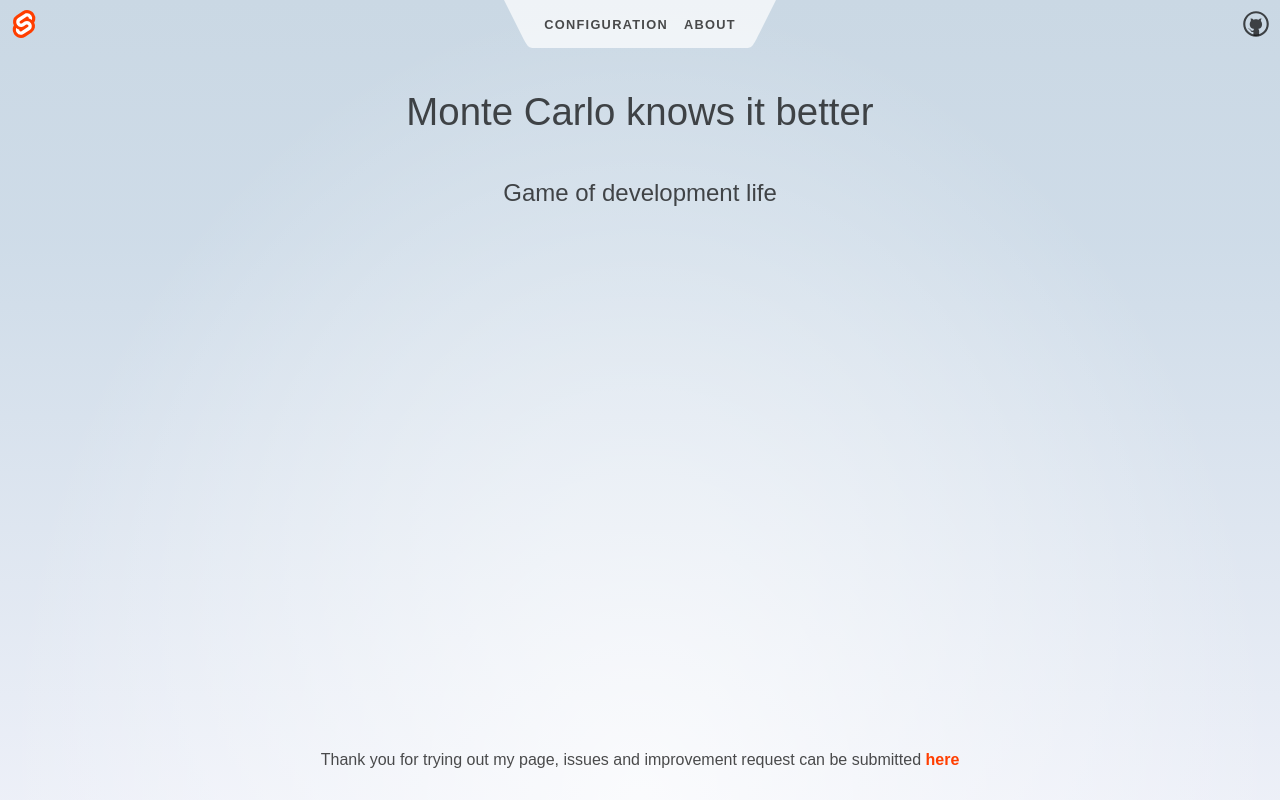
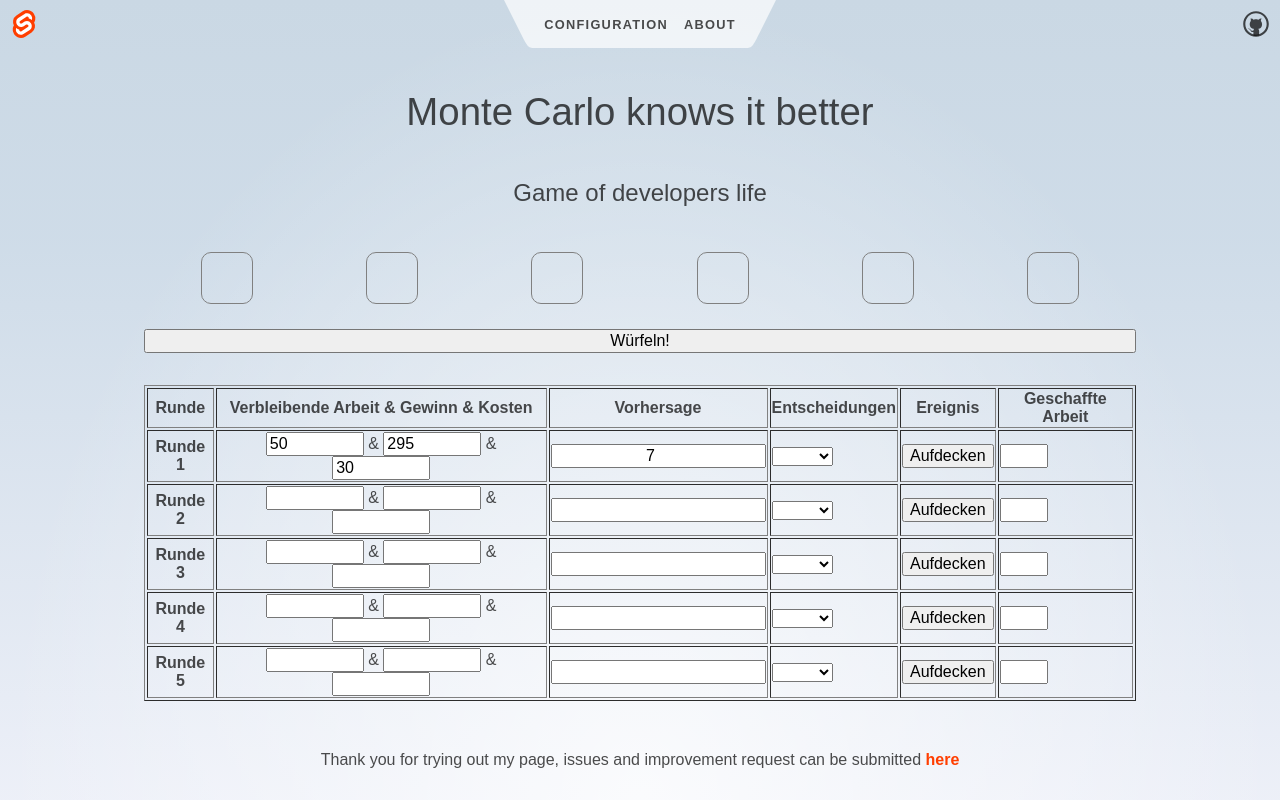
Before and after one commit to SaschaLucius/monte-carlo-knows-it-better, a SvelteKit app: page / in a window 1280 px wide. Built offline with nearby package versions, Linux system fonts and the light colour scheme.

Commit message:
first version

```diff
--- /dev/null
+++ b/src/lib/components/ActionCard.svelte
@@ -0,0 +1,13 @@
+<script lang="ts">
+	export let amount = 0;
+</script>
+
+<select bind:value={amount} on:change>
+	<option value="0">Keine</option>
+	<option value="1">+1 MA</option>
+	<option value="2">+2 MA</option>
+	<option value="3">+3 MA</option>
+	<option value="-1">-1 MA</option>
+	<option value="-2">-2 MA</option>
+	<option value="-3">-3 MA</option>
+</select>
--- /dev/null
+++ b/src/lib/components/Dice.svelte
@@ -0,0 +1,47 @@
+<script lang="ts">
+	var number: number;
+
+	let sides = 6;
+
+	export function roll() {
+		let result = Math.floor(Math.random() * sides) + 1;
+
+		switch (result) {
+			case 1:
+				number = 0;
+				break;
+			case 2:
+				number = 1;
+				break;
+			case 3:
+				number = 1;
+				break;
+			case 4:
+				number = 2;
+				break;
+			case 5:
+				number = 2;
+				break;
+			case 6:
+				number = 3;
+				break;
+		}
+	}
+</script>
+
+<p id="placeholder">{number !== undefined ? number : ''}</p>
+
+<style>
+	* {
+		font-family: Helvetica, Arial, sans-serif;
+		text-align: center;
+	}
+	#placeholder {
+		height: 50px;
+		width: 50px;
+		margin: 25px auto;
+		border: 1px solid gray;
+		border-radius: 10px;
+		font-size: 30px;
+	}
+</style>
--- /dev/null
+++ b/src/lib/components/EventCard.svelte
@@ -0,0 +1,19 @@
+<script lang="ts">
+	let text = 'Aufdecken';
+
+	let events = [
+		'+2 Runden mehr Zeit',
+		'Scope Basisfunktion +2',
+		'Scope Basisfunktion +4',
+		'Durchsatz +2 für diese Runde',
+		'+25k Kosten'
+	];
+
+	export function reveal() {
+		let result = Math.floor(Math.random() * events.length);
+
+		text = events[result];
+	}
+</script>
+
+<button on:click|once={reveal}>{text}</button>
--- /dev/null
+++ b/src/lib/components/ForecastField.svelte
@@ -0,0 +1,11 @@
+<script lang="ts">
+	export let value: number | undefined = undefined;
+</script>
+
+<input bind:value type="number" id="forecast" name="forecast" />
+
+<style>
+	input {
+		text-align: center;
+	}
+</style>
--- /dev/null
+++ b/src/lib/components/RemainingWork.svelte
@@ -0,0 +1,23 @@
+<script lang="ts">
+	export let remainingWork: number | undefined = undefined;
+	export let profit: number | undefined = undefined;
+	export let cost: number | undefined = undefined;
+</script>
+
+<div>
+	<input bind:value={remainingWork} type="number" id="remainingWork" name="remainingWork" />
+	&
+	<input bind:value={profit} type="number" id="profit" name="profit" />
+	&
+	<input bind:value={cost} type="number" id="cost" name="cost" />
+</div>
+
+<style>
+	div {
+		margin: center;
+		text-align: center;
+	}
+	input {
+		width: 90px;
+	}
+</style>
--- /dev/null
+++ b/src/lib/components/WorkDone.svelte
@@ -0,0 +1,4 @@
+<script lang="ts">
+</script>
+
+<input type="text" id="forecast" name="forecast" required minlength="0" maxlength="2" size="2" />
--- a/src/routes/+page.svelte
+++ b/src/routes/+page.svelte
@@ -1,4 +1,33 @@
 <script lang="ts">
+	import WorkDone from '../lib/components/WorkDone.svelte';
+
+	import EventCard from '../lib/components/EventCard.svelte';
+
+	import RemainingWork from '../lib/components/RemainingWork.svelte';
+
+	import ForecastField from '../lib/components/ForecastField.svelte';
+
+	import ActionCard from '../lib/components/ActionCard.svelte';
+	import Dice from '$lib/components/Dice.svelte';
+
+	let diceAmount = 6;
+	let dices: Dice[] = [];
+
+	function roll() {
+		for (const dice of dices) {
+			dice.roll();
+		}
+	}
+
+	let actions: number[] = [0, 0, 0, 0, 0, 0, 0, 0];
+
+	function doSomething(index: number, event: Event): void {
+		const target = event.target as HTMLSelectElement;
+		actions[index] = parseInt(target.value);
+
+		diceAmount = 6;
+		actions.forEach((action) => (diceAmount += action));
+	}
 </script>
 
 <svelte:head>
@@ -8,4 +37,68 @@
 
 <h1>Monte Carlo knows it better</h1>
 
-<h2>Game of development life</h2>
+<h2>Game of developers life</h2>
+
+<div class="container">
+	{#each Array(diceAmount >= 0 ? diceAmount : 0) as _, index (index)}
+		<Dice bind:this={dices[index]} />
+	{/each}
+</div>
+<button on:click|preventDefault={roll}>Würfeln!</button>
+<p />
+<table border={1}>
+	<tr>
+		<th>Runde</th>
+		<th>Verbleibende Arbeit & Gewinn & Kosten</th>
+		<th>Vorhersage</th>
+		<th>Entscheidungen</th>
+		<th>Ereignis</th>
+		<th>Geschaffte Arbeit</th>
+	</tr>
+	<tr>
+		<th>Runde 1</th>
+		<td> <RemainingWork remainingWork={50} profit={295} cost={30} /></td>
+		<td> <ForecastField value={7} /></td>
+		<td> <ActionCard on:change={(e) => doSomething(0, e)} /></td>
+		<td><EventCard /></td>
+		<td><WorkDone /> </td>
+	</tr>
+	<tr>
+		<th>Runde 2</th>
+		<td> <RemainingWork /></td>
+		<td> <ForecastField /></td>
+		<td> <ActionCard on:change={(e) => doSomething(1, e)} /></td>
+		<td> <EventCard /></td>
+		<td><WorkDone /> </td>
+	</tr>
+	<tr>
+		<th>Runde 3</th>
+		<td> <RemainingWork /></td>
+		<td> <ForecastField /></td>
+		<td> <ActionCard on:change={(e) => doSomething(2, e)} /></td>
+		<td> <EventCard /></td>
+		<td><WorkDone /> </td>
+	</tr>
+	<tr>
+		<th>Runde 4</th>
+		<td> <RemainingWork /></td>
+		<td> <ForecastField /></td>
+		<td> <ActionCard on:change={(e) => doSomething(3, e)} /></td>
+		<td> <EventCard /></td>
+		<td><WorkDone /> </td>
+	</tr>
+	<tr>
+		<th>Runde 5</th>
+		<td> <RemainingWork /></td>
+		<td> <ForecastField /></td>
+		<td> <ActionCard on:change={(e) => doSomething(4, e)} /></td>
+		<td> <EventCard /></td>
+		<td><WorkDone /> </td>
+	</tr>
+</table>
+
+<style>
+	.container {
+		display: flex;
+	}
+</style>
--- a/src/routes/Header.svelte
+++ b/src/routes/Header.svelte
@@ -33,7 +33,7 @@
 	</nav>
 
 	<div class="corner">
-		<a href="https://github.com/SaschaLucius/interactive-scrum-guide/">
+		<a href="https://github.com/SaschaLucius/monte-carlo-knows-it-better/">
 			<img src={github} alt="GitHub" />
 		</a>
 	</div>
```
Also changed, not shown: src/lib/components/config/Config.svelte (+4 -4 lines).
